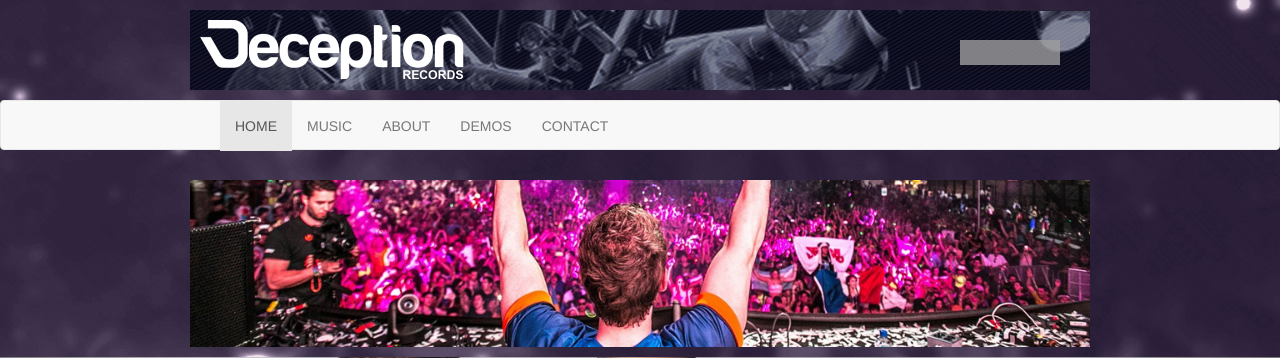
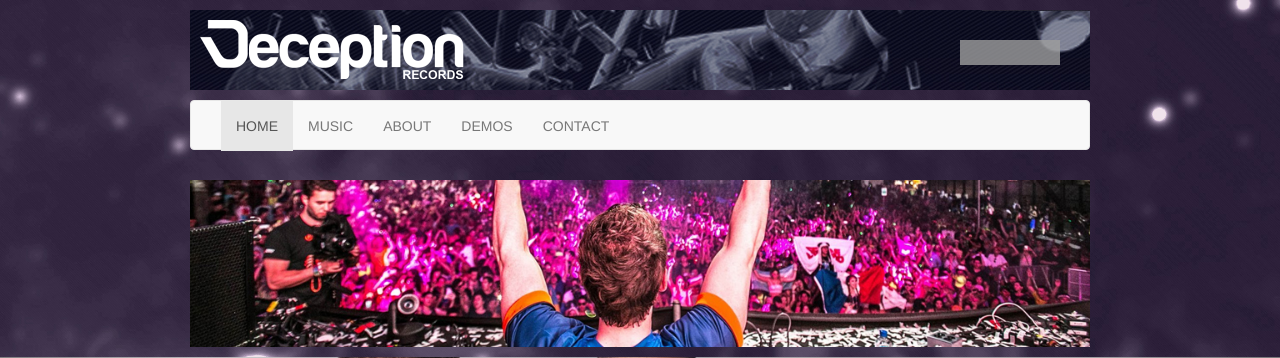
Before and after one commit to benmak11/DeceptionWebsite, a PHP site: page / in a window 1280 px wide. Shown: the top 358 px of the page. Run offline with PHP 8.4, Linux system fonts and the light colour scheme; some libraries are stand-ins or nearby versions; grey boxes are pictures that could not be loaded.

Commit message:
BM- Fixed the navbar issues. Made the nav-wrap div contain everything to a fixed 900px length.

```diff
--- a/css/style.css
+++ b/css/style.css
@@ -95,6 +95,12 @@ body{
  nav-main Bar
 ========================================================================== */
 
+#nav-wrap{
+	margin: 0 auto;
+    max-width:900px;
+    height:100%;
+}
+
 
 .navbar-xs .navbar-brand{
 	padding: 0px 12px;
```
